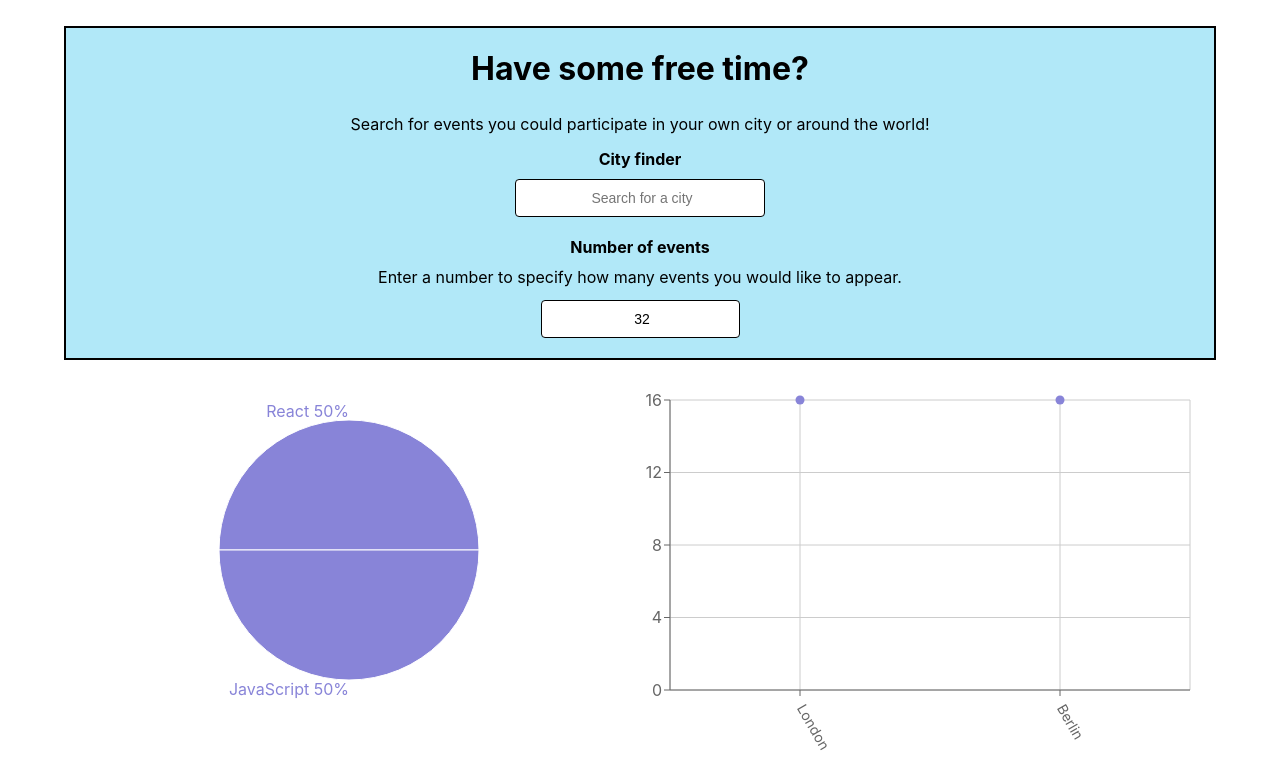
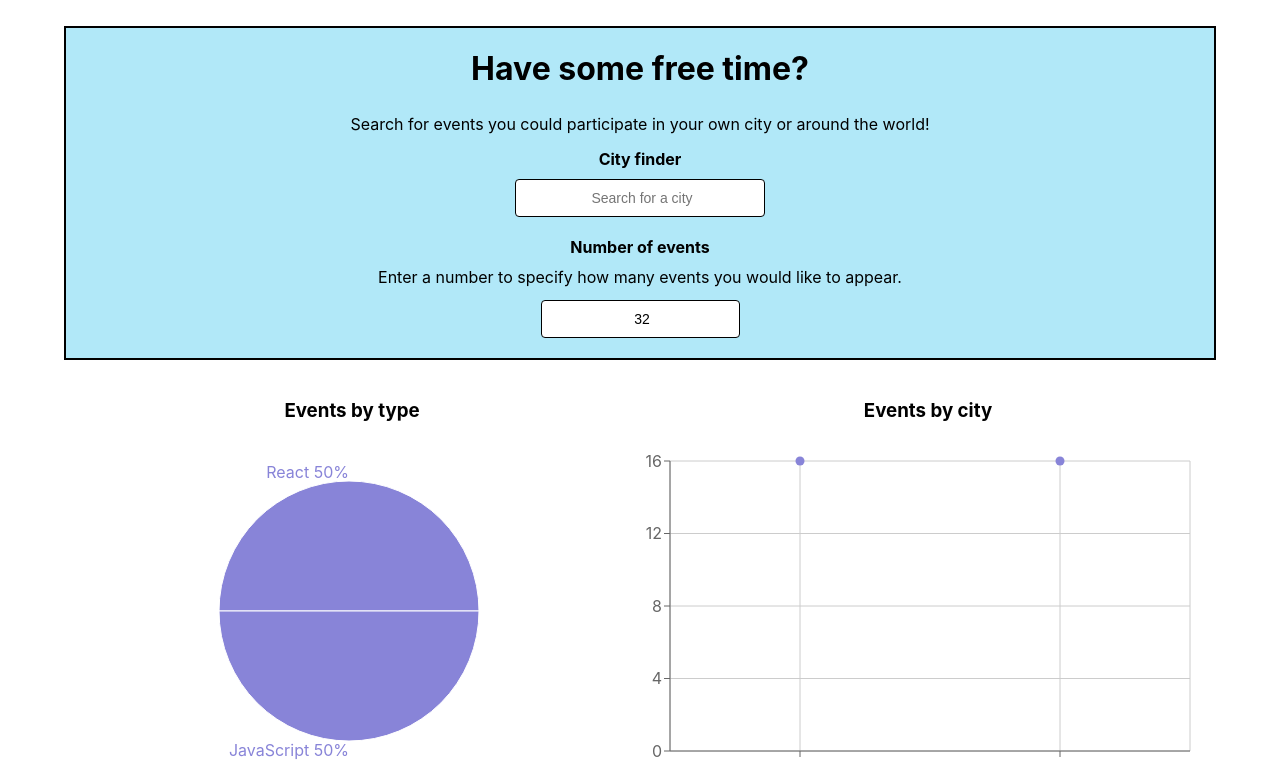
Before and after one commit to AlexaCai/meet-app, a React (Create React App) app: page / in a window 1280 px wide. Shown: the top 763 px of the page. Built offline with nearby package versions, Linux system fonts and the light colour scheme; what atatus-spa would draw is missing.

Commit message:
Addition of titles to visual displays

```diff
--- a/src/App.js
+++ b/src/App.js
@@ -70,12 +70,20 @@ const App = () => {
         setErrorAlert={setErrorAlert}
       />
       <div className="charts-container">
-        <div className="pie-chart">
-          <EventGenresChart events={events} />
+        <div>
+          <div>
+            <h3>Events by type</h3>
+          </div>
+          <div className="pie-chart">
+            <EventGenresChart events={events} />
+          </div>
         </div>
-        <CityEventsChart
-          allLocations={allLocations}
-          events={events} />
+        <div>
+          <h3>Events by city</h3>
+          <CityEventsChart
+            allLocations={allLocations}
+            events={events} />
+        </div>
       </div>
       <EventList events={events} />
     </div>
```
